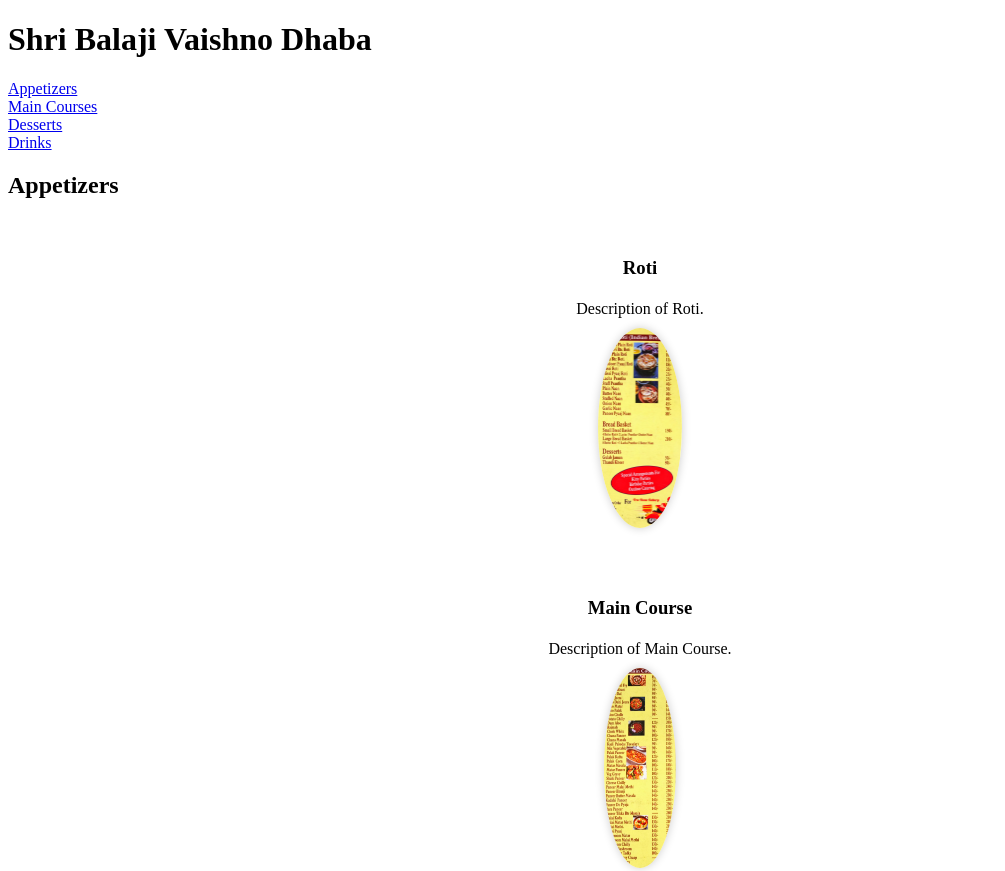
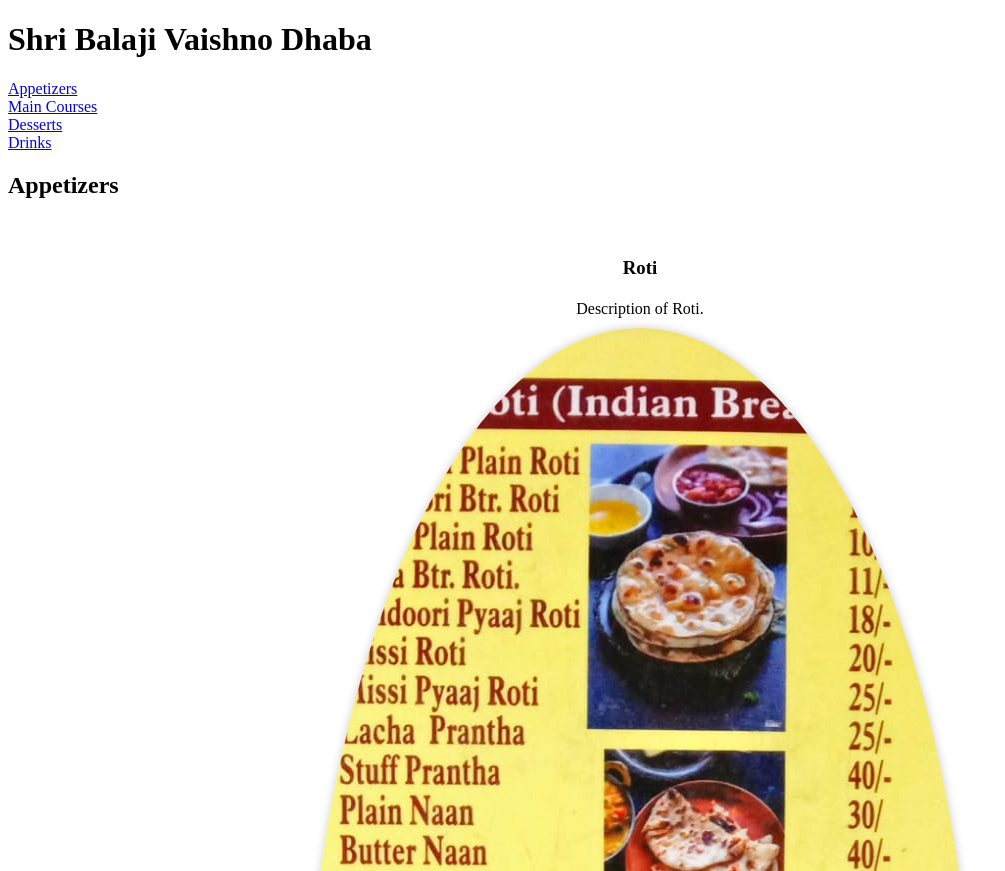
Before and after one commit to NoviceButLearning/Menu, a plain HTML site: page index.html in a window 1280 px wide. Shown: the top 871 px of the page, without its empty margins (0-1005 px from the left). Drawn offline with Linux system fonts and the light colour scheme.

Commit message:
Update styles.css

```diff
--- a/styles.css
+++ b/styles.css
@@ -8,7 +8,7 @@
 
 .menu-item img {
   max-width: 100%;
-  max-height: 200px; /* Adjust the height as needed */
+  max-height: 1600px; /* Adjust the height as needed */
   object-fit: cover;
   margin-bottom: 10px;
   border-radius: 50%;
```
